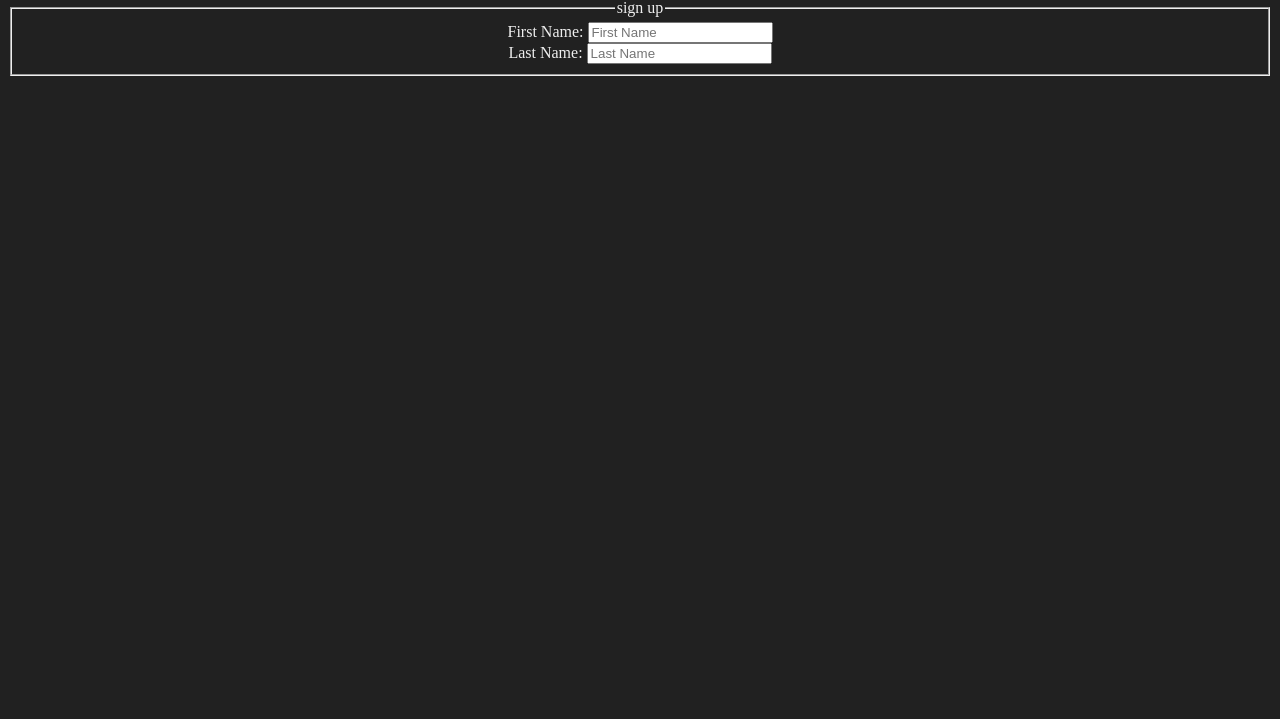
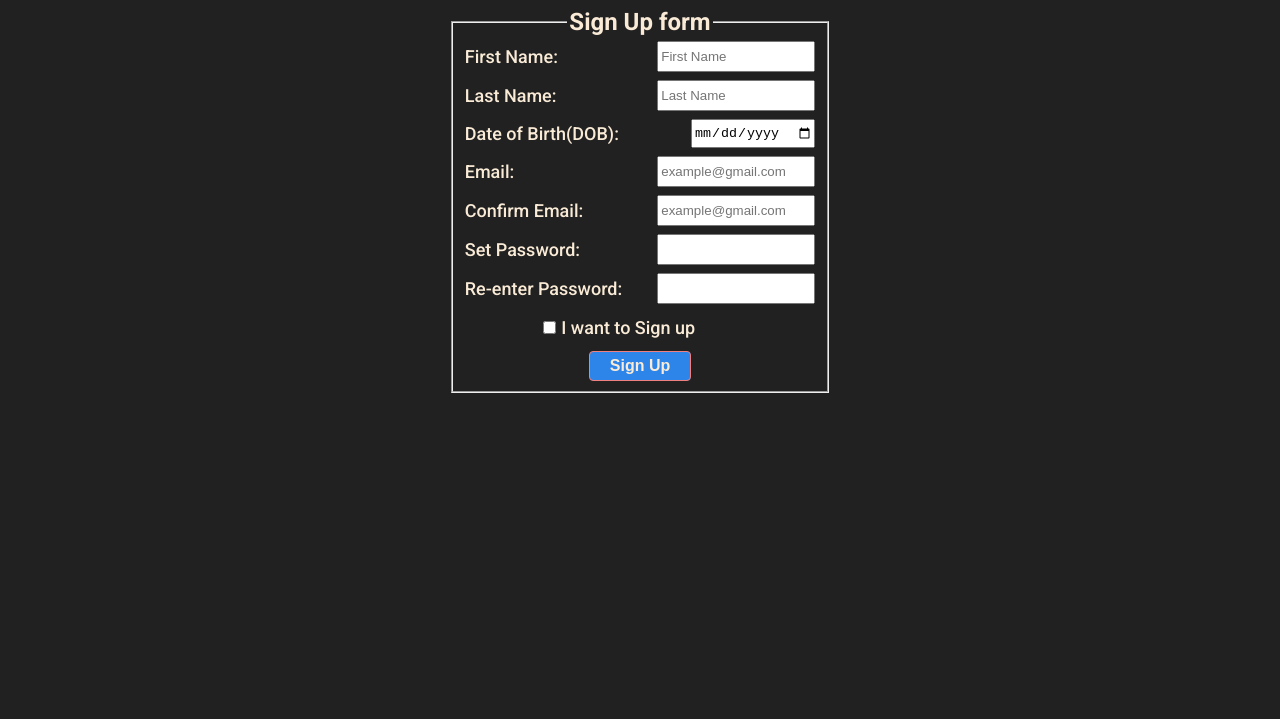
Before and after one commit to Basic455/signup, a plain HTML site: page index.html in a window 1280 px wide. Shown: the part 81-800 px from the top of the page. Drawn offline with Linux system fonts and the light colour scheme.

Commit message:
added css to the form, can't figure out how to style date element

```diff
--- a/index.html
+++ b/index.html
@@ -4,13 +4,18 @@
     <meta charset="UTF-8">
     <meta name="viewport" content="width=device-width, initial-scale=1.0">
     <title>Sign-Up Form</title>
+    <link rel="preconnect" href="https://fonts.googleapis.com">
+    <link rel="preconnect" href="https://fonts.gstatic.com" crossorigin>
+    <link href="https://fonts.googleapis.com/css2?family=Roboto:ital,wght@0,100;0,300;0,400;0,500;0,700;0,900;1,100;1,300;1,400;1,500;1,700;1,900&display=swap" rel="stylesheet">
+
     <link rel="stylesheet" href="style.css">
 </head>
 <body>
     <h1>Sign-Up</h1>
     <form action="#" method="post">
         <fieldset>
-            <legend>sign up</legend>
+            <legend>Sign Up form</legend>
+            <div class="form_content">
                 <div>
                     <label for="fname">First Name: </label>
                     <input type="text" id="fname" placeholder="First Name" required>
@@ -19,6 +24,42 @@
                     <label for="lname">Last Name: </label>
                     <input type="text" name="Last Name" id="lname" placeholder="Last Name">
                 </div>
+                <div>
+                    <label for="dob">Date of Birth(DOB): </label>
+                    <input type="Date" name="Date of Birth" id="dob" required>
+                </div>
+                <div>
+                    <label for="email">Email: </label>
+                    <input type="email" name="Email" id="email" placeholder="example@gmail.com" required>
+                </div>
+                <div>
+                    <label for="confirm-email">Confirm Email: </label>
+                    <input type="email" name="Reenter Email" id="confirm-email" placeholder="example@gmail.com" required>
+                </div>
+                <div>
+                    <label for="password">Set Password: </label>
+                    <input type="password" name="password" id="password" required>
+                </div>
+                <div>
+                    <label for="confirm-password">Re-enter Password: </label>
+                    <input type="password" name="password" id="confirm-password" required>
+                </div>
+                <div class="check">
+                    <span>
+                        <input type="checkbox" id="confirmation" required>
+                        <label for="confirmation">I want to Sign up</label>
+
+                    </span>
+
+
+                </div>
+                <div class="submit-btn">
+                    <button type="submit" >Sign Up</button>
+                </div>
+
+
+            </div>
+
 
 
 
--- a/style.css
+++ b/style.css
@@ -1,5 +1,58 @@
 body {
     background-color: #212121;
-    color: #eee;
+    color: antiquewhite;
+    font-family: "Roboto", "sans-serif";
+    display: flex;
+    flex-direction: column;
+    align-items: center;
+}
+
+legend {
+    font-size: 24px;
+    font-weight: bolder;
     text-align: center;
+
 }
+
+.form_content {
+    display: flex;
+    flex-direction: column;
+    gap: 8px;
+    font-size: 18px;
+    font-weight: 500;
+
+}
+
+.form_content div {
+    display: flex;
+    justify-content: space-between;
+    gap: 25px;
+    align-items: center;
+}
+
+.form_content input {
+    width: 150px;
+    height: 25px;
+    flex-basis: 0;
+    margin-left: 10px;
+}
+
+
+.submit-btn button {
+    margin: auto;
+    padding: 5px 20px;
+    border: 1px solid lightcoral;
+    background-color: #2d85e9;
+    color: antiquewhite;
+    font-size: 16px;
+    font-weight: 700;
+    border-radius: 4px;
+
+}
+
+.check span {
+    display: flex;
+    align-items: center;
+    justify-content: center;
+    gap: 2px;
+}
```
Lines whose indentation alone changed are shown as unchanged.
